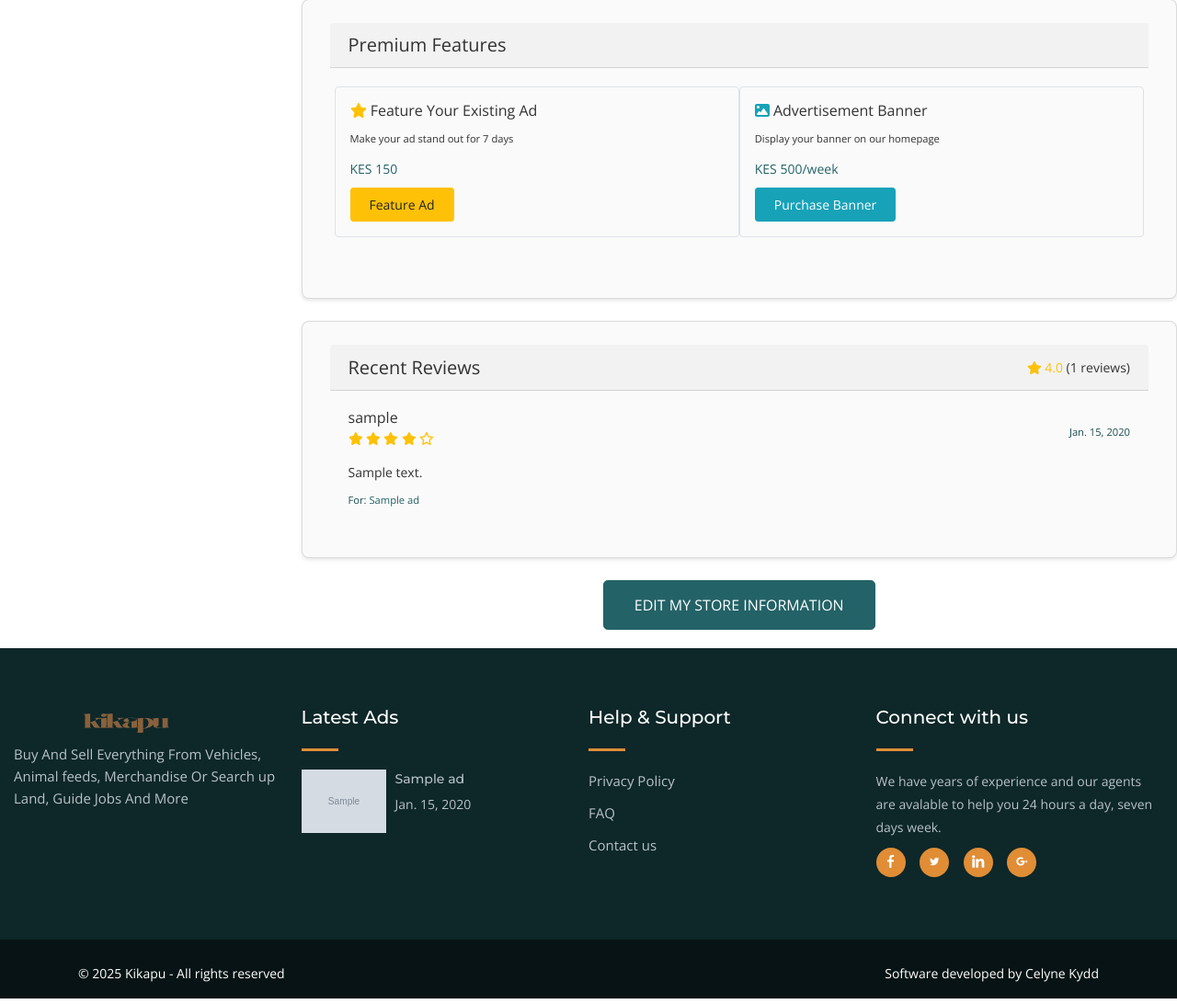
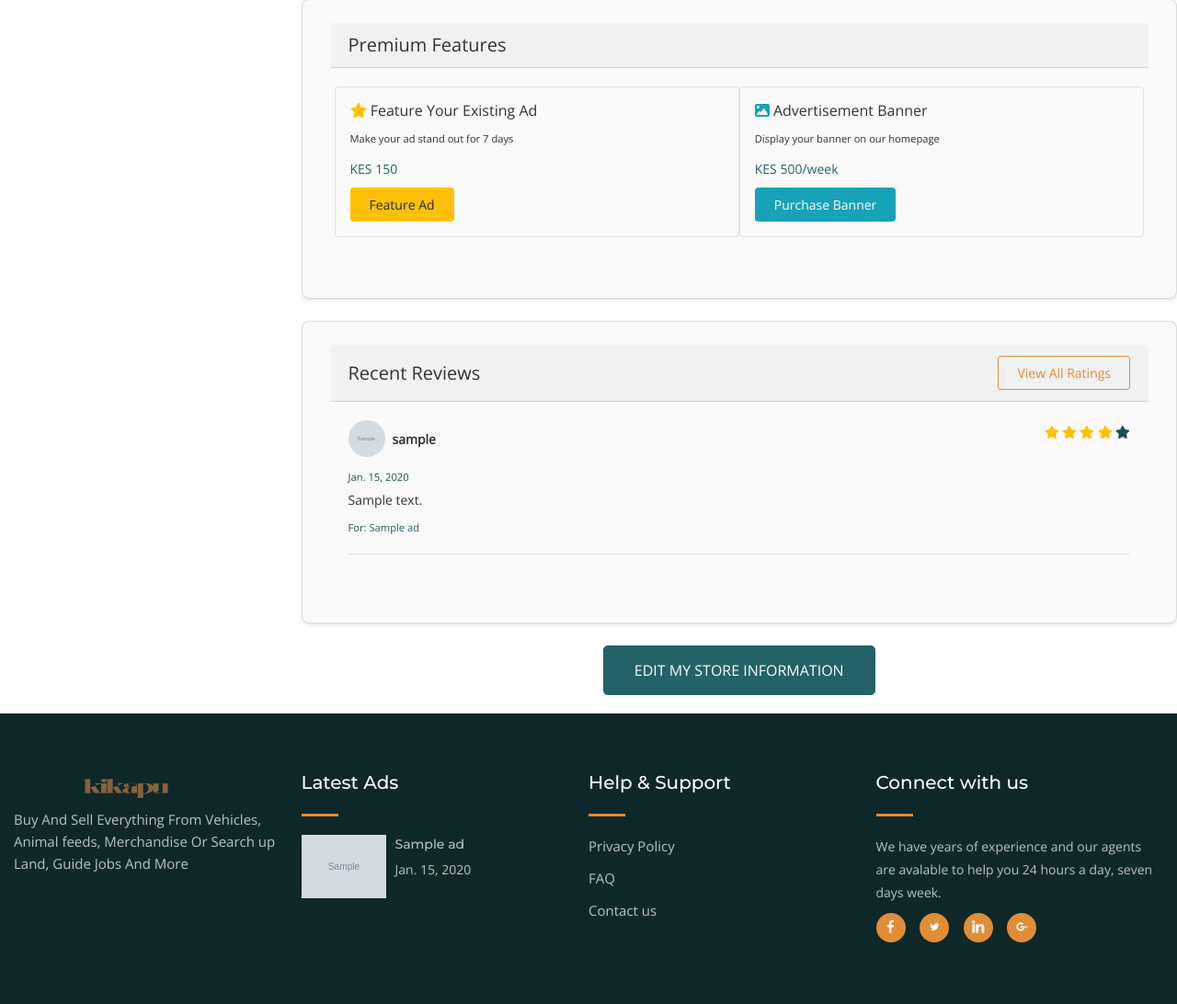
Before and after one commit to mimi-netizen/Kikapu, a Django app: page /dashboard/ in a window 1280 px wide. Shown: the part 1242-2334 px from the top of the page at 92% size. Run offline with Django 3.2, Linux system fonts and the light colour scheme; a user stored in the database is signed in; tables that the repository leaves empty hold one stand-in row (values such as "Sample post"); grey boxes marked "Sample" are stand-in pictures; parts of the project's set-up code (start-up, migrations or seed data) failed here and were passed over; some libraries are stand-ins or nearby versions; some web fonts are replaced.

Commit message:
Implemented seller reply functionality for reviews and updated related templates

```diff
--- a/profiles/templates/profiles/seller_dashboard.html
+++ b/profiles/templates/profiles/seller_dashboard.html
@@ -152,14 +152,14 @@
                                             </td>
                                             <td>
                                                 <div class="btn-group">
-                                                    <a href="{% url 'ads:ads-detail' ad.id %}" class="btn btn-sm btn-info">
-                                                        <i class="fas fa-eye"></i>
+                                                    <a href="{% url 'ads:ads-detail' ad.id %}" class="btn btn-sm btn-info" title="View Ad" data-toggle="tooltip">
+                                                        <i class="fas fa-eye" alt="View Ad"></i>
                                                     </a>
-                                                    <a href="{% url 'ads:ads-edit' ad.id %}" class="btn btn-sm btn-primary">
-                                                        <i class="fas fa-edit"></i>
+                                                    <a href="{% url 'ads:ads-edit' ad.id %}" class="btn btn-sm btn-primary" title="Edit Ad" data-toggle="tooltip">
+                                                        <i class="fas fa-edit" alt="Edit Ad"></i>
                                                     </a>
-                                                    <button class="btn btn-sm btn-danger delete-ad" data-item-id="{{ ad.id }}">
-                                                        <i class="fas fa-trash"></i>
+                                                    <button class="btn btn-sm btn-danger delete-ad" data-item-id="{{ ad.id }}" title="Delete Ad" data-toggle="tooltip">
+                                                        <i class="fas fa-trash" alt="Delete Ad"></i>
                                                     </button>
                                                 </div>
                                             </td>
@@ -202,6 +202,51 @@
                                 </div>
                             </div>
                         </div>
+                    </div>
+                </div>
+
+                <!-- Recent Reviews -->
+                <div class="card mb-4">
+                    <div class="card-header d-flex justify-content-between align-items-center">
+                        <h5 class="mb-0">Recent Reviews</h5>
+                        <a href="{% url 'profiles:seller-ratings' profile.id %}" class="btn btn-sm btn-outline-primary">View All Ratings</a>
+                    </div>
+                    <div class="card-body">
+                        {% if recent_reviews %}
+                            {% for review in recent_reviews %}
+                            <div class="mb-4 pb-3 border-bottom">
+                                <div class="d-flex justify-content-between mb-2">
+                                    <div class="d-flex align-items-center">
+                                        <img src="{% if review.reviewer.profile.profile_pic %}{{ review.reviewer.profile.profile_pic.url }}{% else %}{% static 'images/default-profile-pic.jpg' %}{% endif %}"
+                                             alt="{{ review.reviewer.username }}"
+                                             class="rounded-circle mr-2"
+                                             style="width: 40px; height: 40px; object-fit: cover;">
+                                        <span class="font-weight-bold">{{ review.reviewer.username }}</span>
+                                    </div>
+                                    <div class="star-rating" data-rating="{{ review.rating }}">
+                                        {% for i in '12345' %}
+                                            <i class="fas fa-star {% if forloop.counter <= review.rating %}text-warning{% else %}text-muted{% endif %}"></i>
+                                        {% endfor %}
+                                    </div>
+                                </div>
+                                <small class="text-muted">{{ review.created_at|date }}</small>
+                                <p class="mb-1">{{ review.comment }}</p>
+                                {% if review.ad %}
+                                <small class="text-muted">
+                                    For: <a href="{% url 'ads:ads-detail' review.ad.id %}">{{ review.ad.title }}</a>
+                                </small>
+                                {% endif %}
+                                {% if review.reply %}
+                                <div class="mt-2 pl-3 border-left">
+                                    <p><strong>Your Reply:</strong> {{ review.reply }}</p>
+                                    <small class="text-muted">Replied on {{ review.reply_date|date }}</small>
+                                </div>
+                                {% endif %}
+                            </div>
+                            {% endfor %}
+                        {% else %}
+                            <p class="text-muted text-center py-3">No reviews yet</p>
+                        {% endif %}
                     </div>
                 </div>
 
@@ -268,51 +313,6 @@
                     </div>
                 </div>
 
-                <!-- Recent Reviews -->
-                <div class="card">
-                    <div class="card-header d-flex justify-content-between align-items-center">
-                        <h5 class="mb-0">Recent Reviews</h5>
-                        <div class="overall-rating">
-                            <span class="text-warning">
-                                <i class="fas fa-star"></i>
-                                {{ profile.average_rating|floatformat:1 }}
-                            </span>
-                            ({{ profile.total_reviews }} reviews)
-                        </div>
-                    </div>
-                    <div class="card-body">
-                        {% if recent_reviews %}
-                            {% for review in recent_reviews %}
-                            <div class="review-item {% if not forloop.last %}border-bottom pb-3 mb-3{% endif %}">
-                                <div class="d-flex justify-content-between align-items-center mb-2">
-                                    <div class="reviewer-info">
-                                        <h6 class="mb-0">{{ review.reviewer.username }}</h6>
-                                        <div class="rating">
-                                            {% for i in "12345" %}
-                                                {% if forloop.counter <= review.rating %}
-                                                    <i class="fas fa-star text-warning"></i>
-                                                {% else %}
-                                                    <i class="far fa-star"></i>
-                                                {% endif %}
-                                            {% endfor %}
-                                        </div>
-                                    </div>
-                                    <small class="text-muted">{{ review.created_at|date }}</small>
-                                </div>
-                                <p class="mb-1">{{ review.comment }}</p>
-                                {% if review.ad %}
-                                <small class="text-muted">
-                                    For: <a href="{% url 'ads:ads-detail' review.ad.id %}">{{ review.ad.title }}</a>
-                                </small>
-                                {% endif %}
-                            </div>
-                            {% endfor %}
-                        {% else %}
-                            <p class="text-muted text-center py-3">No reviews yet</p>
-                        {% endif %}
-                    </div>
-                </div>
-
                 <!-- Store Information
                 {#
                 <div class="seller-dashboard mt-4">
@@ -357,24 +357,47 @@ $(document).ready(function() {
     // Handle ad deletion
     $('.delete-ad').click(function() {
         if (confirm('Are you sure you want to delete this ad?')) {
-            var adId = $(this).data('ad-id');
+            var adId = $(this).data('item-id');
             $.ajax({
-                url: `/ads/delete/${adId}/`,
+                url: `/delete/${adId}/`,
                 method: 'POST',
                 headers: {
-                    'X-CSRFToken': '{{ csrf_token }}'
+                    'X-CSRFToken': getCsrfToken()
                 },
                 success: function(response) {
                     if (response.status === 'success') {
                         location.reload();
+                    } else {
+                        alert('Failed to delete ad: ' + response.error);
                     }
+                },
+                error: function(xhr, status, error) {
+                    alert('Error deleting ad: ' + error);
                 }
             });
         }
     });
 
+    // Function to get CSRF token from cookie
+    function getCsrfToken() {
+        var cookieValue = null;
+        if (document.cookie && document.cookie !== '') {
+            var cookies = document.cookie.split(';');
+            for (var i = 0; i < cookies.length; i++) {
+                var cookie = cookies[i].trim();
+                if (cookie.substring(0, 10) === 'csrftoken=') {
+                    cookieValue = decodeURIComponent(cookie.substring(10));
+                    break;
+                }
+            }
+        }
+        return cookieValue;
+    }
+
     // Initialize tooltips
-    $('[data-toggle="tooltip"]').tooltip();
+    $(function () {
+        $('[data-toggle="tooltip"]').tooltip();
+    });
 
     // Feature Ad Button Click
     $('#featureAdBtn').click(function() {
@@ -391,6 +414,11 @@ $(document).ready(function() {
         // Add your banner purchase logic here
         alert('Banner purchase functionality coming soon!');
     });
+
+    // Inline CSS to ensure visibility
+    $(document).ready(function() {
+        $('<style>.form-visible { display: block !important; }</style>').appendTo('head');
+    });
 });
 </script>
 {% endblock %}
--- a/profiles/templates/profiles/seller_ratings.html
+++ b/profiles/templates/profiles/seller_ratings.html
@@ -16,7 +16,11 @@
       {% for review in ratings %}
         <div class="list-group-item mb-3">
           <div class="d-flex justify-content-between align-items-center mb-2">
-            <div>
+            <div class="d-flex align-items-center">
+              <img src="{% if review.reviewer.profile.profile_pic %}{{ review.reviewer.profile.profile_pic.url }}{% else %}{% static 'images/default-profile-pic.jpg' %}{% endif %}"
+                   alt="{{ review.reviewer.user.username }}"
+                   class="rounded-circle mr-2"
+                   style="width: 40px; height: 40px; object-fit: cover;">
               <strong>{{ review.reviewer.user.username }}</strong>
               <span class="text-muted ml-2">{{ review.created_at|naturaltime }}</span>
             </div>
--- a/profiles/urls.py
+++ b/profiles/urls.py
@@ -21,4 +21,5 @@ urlpatterns = [
     path('seller-store/<int:pk>/', views.seller_store, name='seller-store'),
     path('toggle-follow/<int:seller_id>/', views.toggle_follow, name='toggle-follow'),
     path('following/', views.following_list, name='following-list'),  # Changed from following_list to following-list
+    path('reply-to-review/<int:review_id>/', views.reply_to_review, name='reply-to-review'),
 ]
--- a/profiles/views.py
+++ b/profiles/views.py
@@ -344,13 +344,16 @@ def rate_seller(request, seller_id):
 
 @login_required
 def seller_ratings(request, pk):
-    seller = get_object_or_404(Profile, pk=pk, is_seller=True)
-    ratings = seller.received_reviews.select_related('reviewer').order_by('-created_at')
-    return render(request, 'profiles/seller_ratings.html', {
+    seller = get_object_or_404(Profile, pk=pk)
+    ratings = Review.objects.filter(seller=seller).order_by('-created_at')
+    context = {
         'seller': seller,
-        'ratings': ratings,
-    })
-
+        'ratings': ratings
+    }
+    if request.user.is_authenticated and request.user.profile == seller:
+        return render(request, 'profiles/seller_ratings_with_reply.html', context)
+    else:
+        return render(request, 'profiles/seller_ratings.html', context)
 
 @login_required
 def seller_store(request, pk):
@@ -514,3 +517,24 @@ def delete_favorite_ad(request, ad_id):
             from django.contrib import messages
             messages.error(request, 'An error occurred while removing the ad.')
             return redirect('profiles:profile-favorite-ads')
+
+@login_required
+def reply_to_review(request, review_id):
+    """Allow seller to reply to a review"""
+    if request.method != 'POST':
+        return JsonResponse({'error': 'Only POST method is allowed'}, status=405)
+
+    try:
+        review = get_object_or_404(Review, id=review_id, seller=request.user.profile)
+        reply_text = request.POST.get('reply_text', '').strip()
+        if not reply_text:
+            return JsonResponse({'error': 'Reply cannot be empty'}, status=400)
+
+        review.reply = reply_text
+        review.reply_date = timezone.now()
+        review.save()
+        return JsonResponse({'status': 'success', 'reply': reply_text, 'reply_date': review.reply_date.strftime('%Y-%m-%d')})
+    except Review.DoesNotExist:
+        return JsonResponse({'error': 'Review not found or you do not have permission to reply'}, status=404)
+    except Exception as e:
+        return JsonResponse({'error': str(e)}, status=500)
```
Also changed, not shown: ads/views.py (+18 -5 lines), profiles/templates/profiles/seller_ratings_with_reply.html (added, +150 -0 lines).
